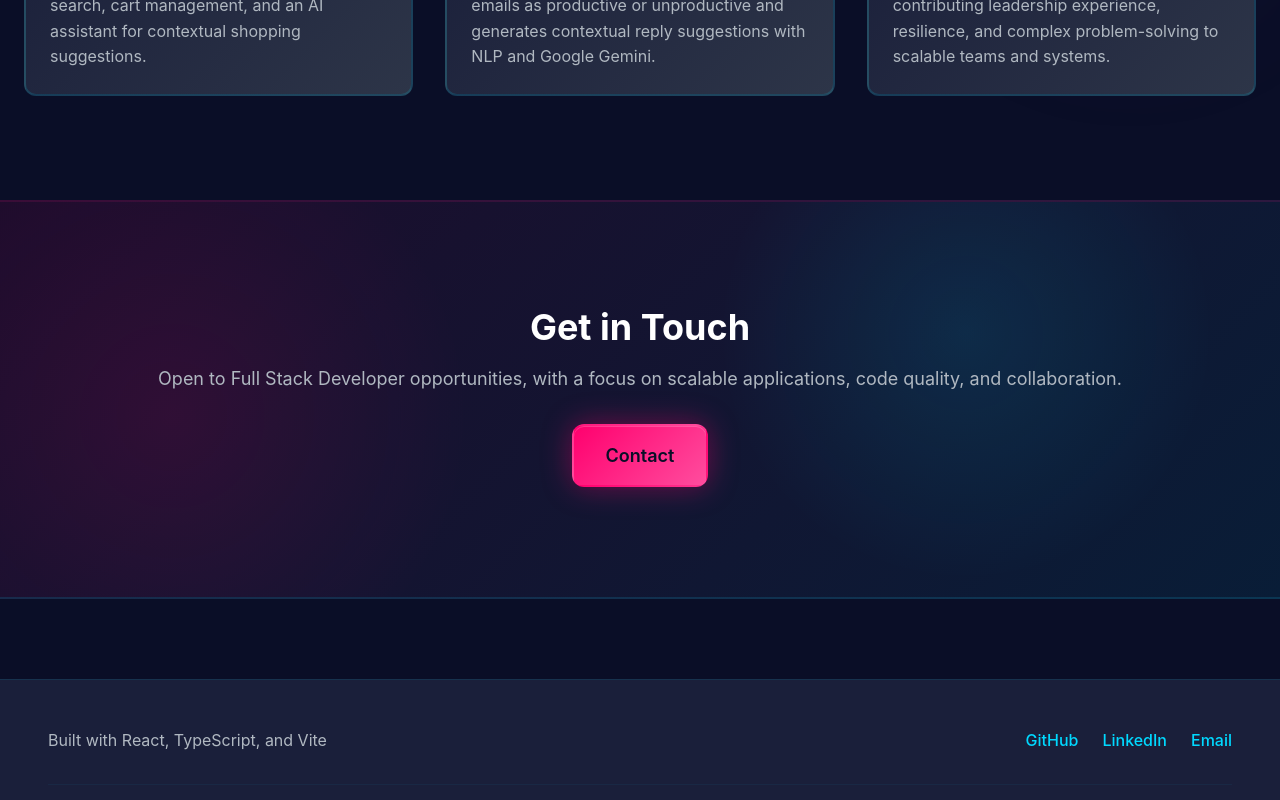
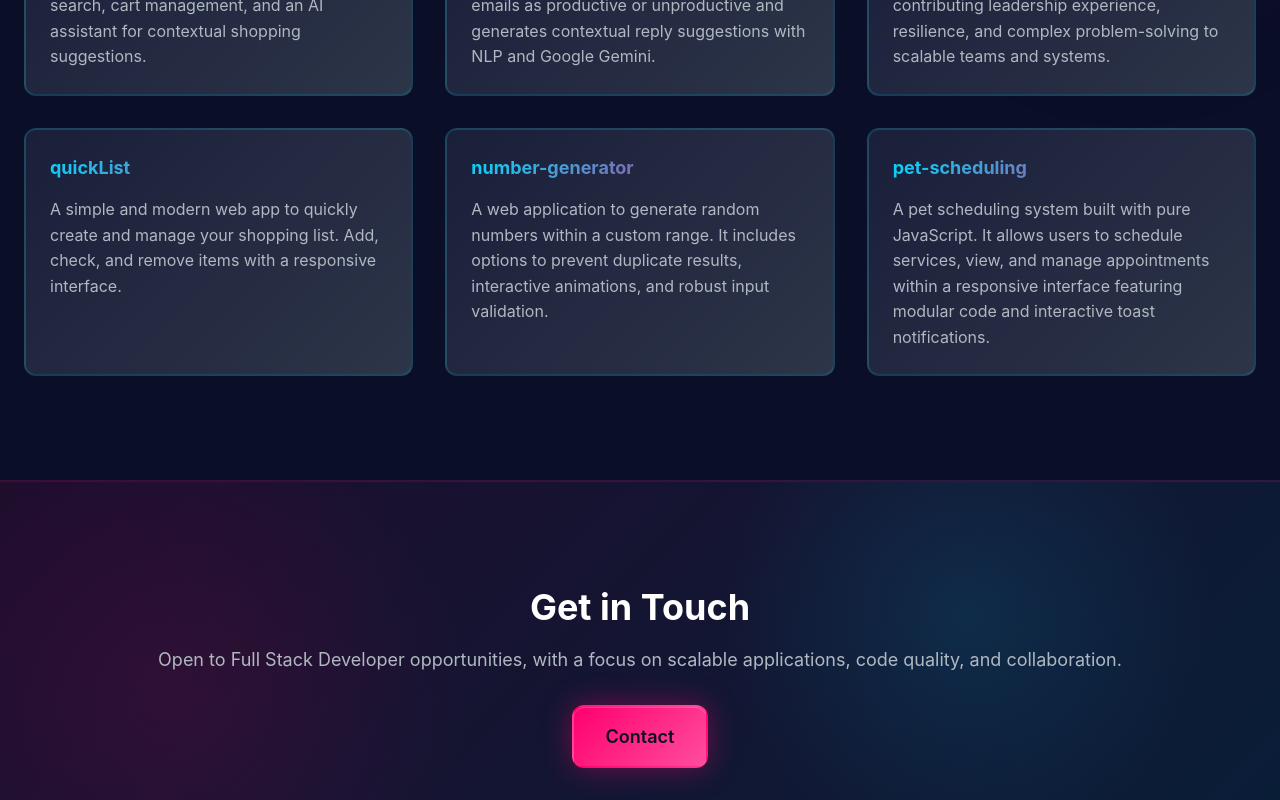
Before and after one commit to Lucascfsb/portfolio-lucas, a React app: page / in a window 1280 px wide. Shown: the part 1000-1800 px from the top of the page. Built offline with nearby package versions, Linux system fonts and the light colour scheme; the HTML template or start-up script is replaced by a standard one.

Commit message:
Adiciona novo projeto "agendamento-pet" e atualiza a exibição de projetos em destaque

```diff
--- a/src/content/content.ts
+++ b/src/content/content.ts
@@ -182,6 +182,19 @@ export const projects: Project[] = [
     liveUrl: "https://lucascfsb.github.io/number-generator/",
     featured: true,
   },
+  {
+    id: "project-6",
+    titleEn: "pet-scheduling",
+    titlePt: "agendamento-pet",
+    descriptionEn:
+      "A pet scheduling system built with pure JavaScript. It allows users to schedule services, view, and manage appointments within a responsive interface featuring modular code and interactive toast notifications.",
+    descriptionPt:
+      "Um sistema de agendamento para pets desenvolvido em JavaScript puro. Permite cadastrar, visualizar e gerenciar horários de serviços em uma interface responsiva, com código modularizado e notificações interativas.",
+    technologies: ["HTML5", "CSS3", "JavaScript", "Webpack"],
+    githubUrl: "https://github.com/Lucascfsb/pet-scheduling",
+    liveUrl: "https://pet-scheduling-six.vercel.app/",
+    featured: true,
+  },
 ];
 
 export const experience: Experience[] = [
--- a/src/pages/Home.tsx
+++ b/src/pages/Home.tsx
@@ -7,7 +7,7 @@ import styles from './Home.module.css';
 export function Home() {
   const { t, i18n } = useTranslation();
   const isPortuguese = i18n.language === 'pt';
-  const featuredProjects = projects.filter((project) => project.featured).slice(0, 3);
+  const featuredProjects = projects.filter((project) => project.featured).slice(0, 6);
   useSEO({
     title: t('nav.home'),
     description: t('home.hero_description'),
```
